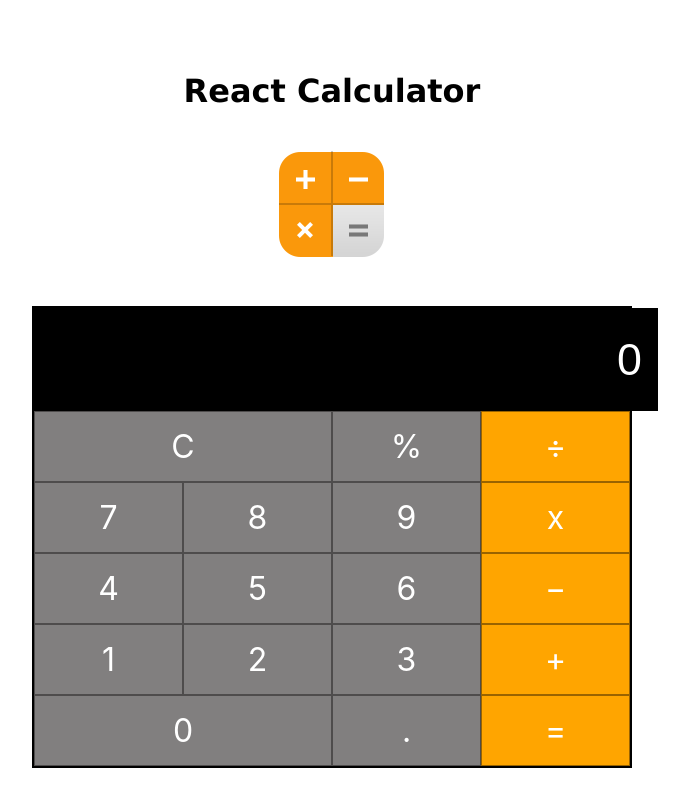
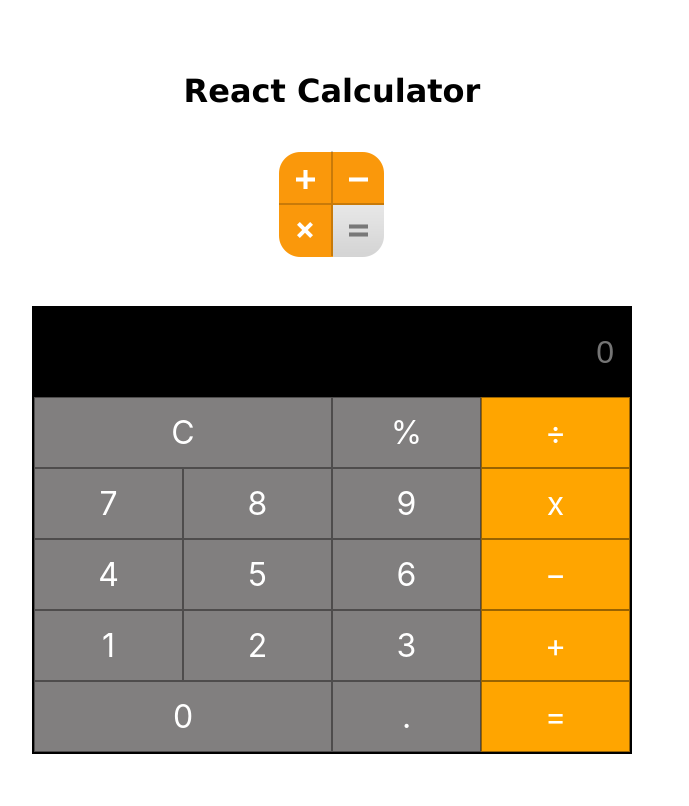
Before and after one commit to HamedPour/react-calculator, a React (Create React App) app: page / in a window 1280 px wide. Shown: the top 806 px of the page, without its empty margins (308-997 px from the left). Built offline with nearby package versions, Linux system fonts and the light colour scheme.

Commit message:
minor screen size correction

```diff
--- a/src/components/Calculator.js
+++ b/src/components/Calculator.js
@@ -113,14 +113,12 @@ class Calculator extends React.Component {
     return (
       <>
         <div className="calWrapper">
-          <div className="display">
-            <input
-              className="btn"
-              readOnly
-              placeholder="0"
-              value={this.state.display}
-            />
-          </div>
+          <input
+            className=" display btn"
+            readOnly
+            placeholder="0"
+            value={this.state.display}
+          />
           <div
             className="btn clearBtn clickAble"
             onClick={() => {
--- a/src/components/componentStyles/grid.css
+++ b/src/components/componentStyles/grid.css
@@ -2,7 +2,7 @@
   border: 2px solid black;
   display: grid;
   grid-template-columns: repeat(4, 1fr);
-  margin: 0 auto;
+  margin: 0 auto 70px auto;
 
   grid-template-areas:
     "display display display display"
@@ -27,7 +27,7 @@
   grid-area: display;
   background-color: black;
   text-align: right;
-  padding: 0px 15px;
+  padding: 25px 15px;
 }
 
 .display input {
```
